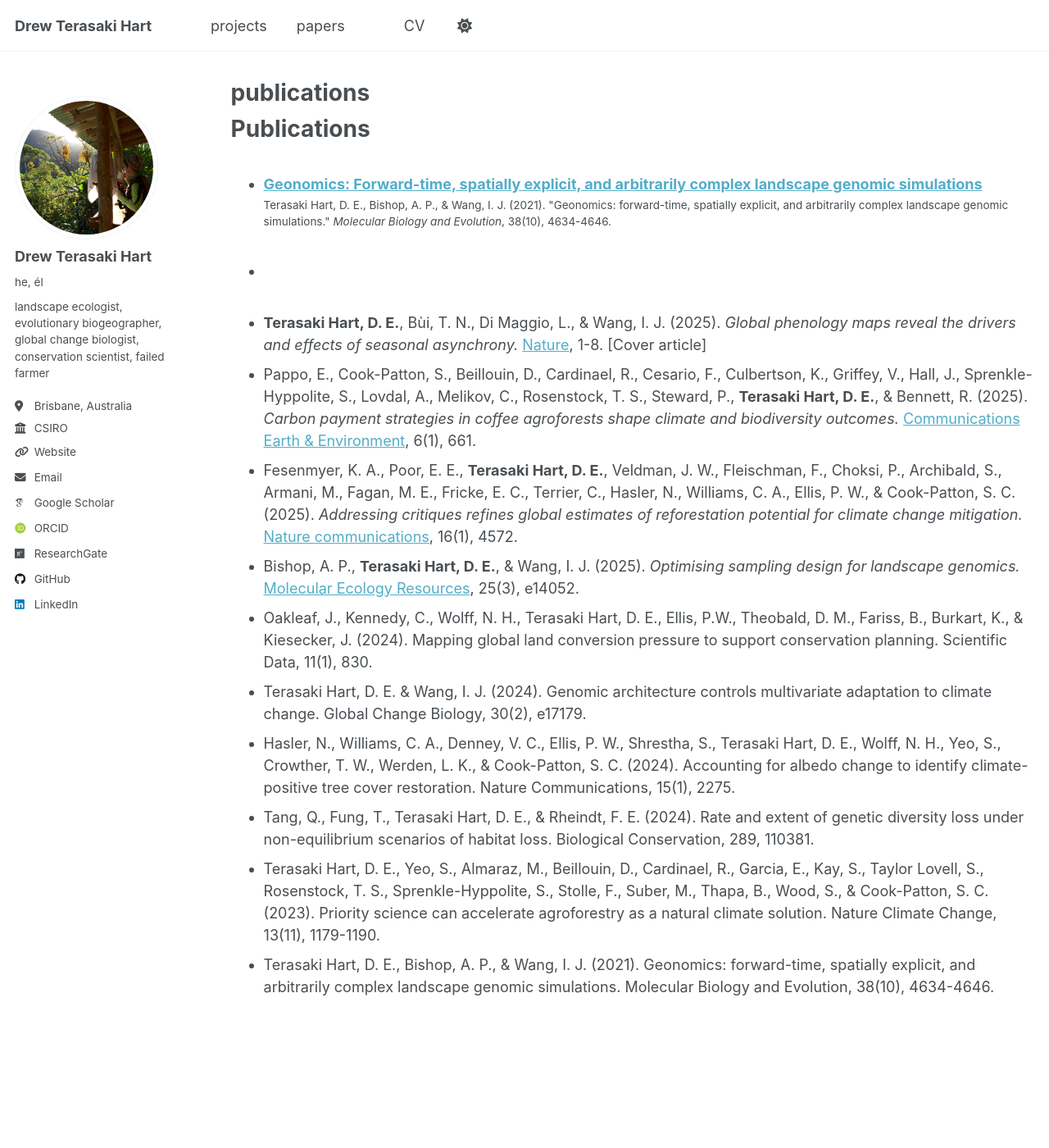
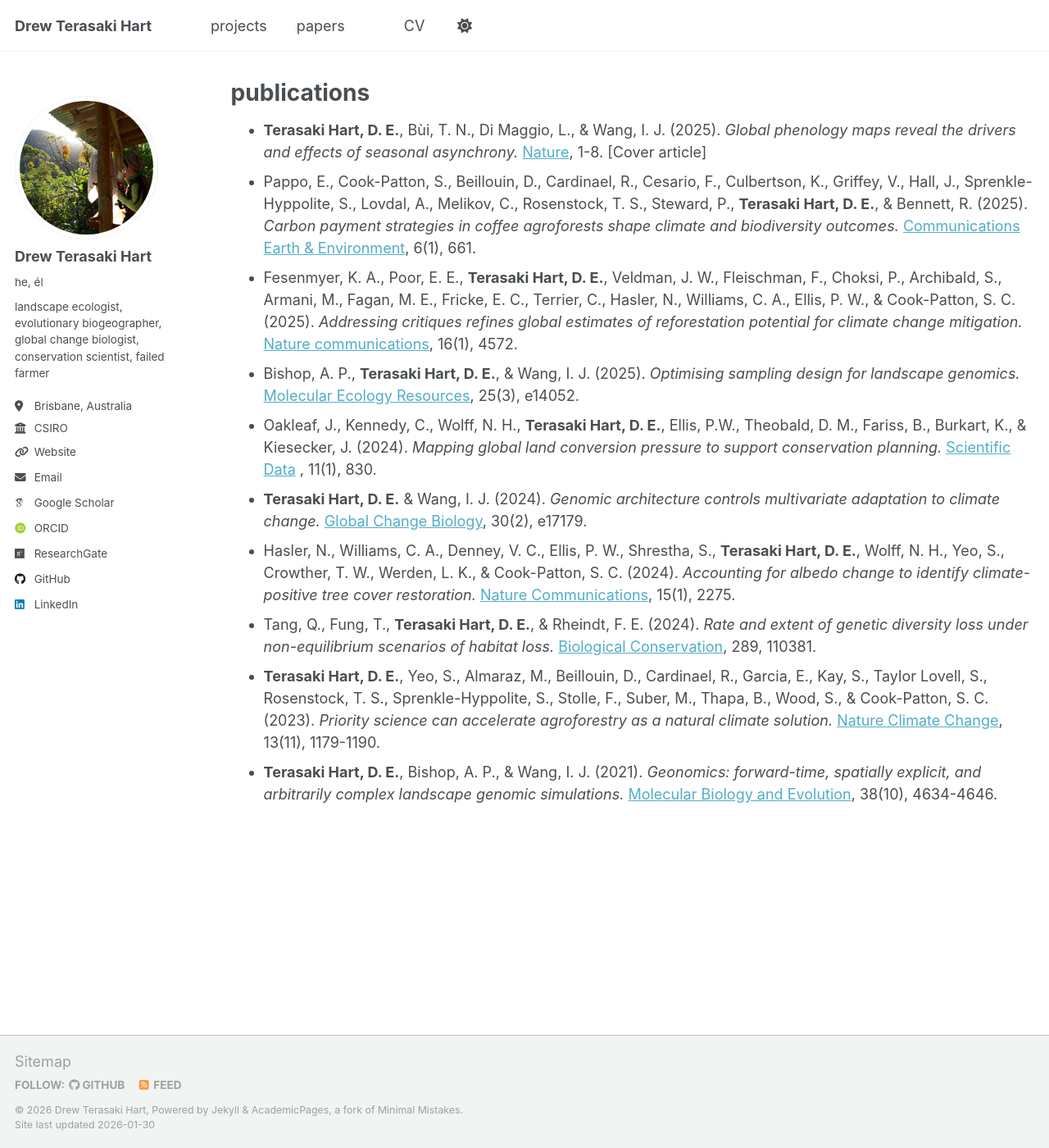
Before and after one commit to erthward/erthward.github.io, a Jekyll site: the page built from _pages/publications.md, in a window 1280 px wide and 1400 px high. Shown: the whole window at 82% size. Built offline with Jekyll 4.4.1, drawn with Linux system fonts in a browser that asks for light colours; some web fonts are replaced; a script that is not in the unit is left out.

Commit message:
Finalize pubs page

```diff
--- a/_pages/publications.md
+++ b/_pages/publications.md
@@ -9,19 +9,13 @@ redirect_from:
 
 {% include base_path %}
 
-Publications
-======
-  <ul>{% for post in site.publications reversed %}
-    {% include archive-single-cv.html %}
-  {% endfor %}</ul>
-
-- **Terasaki Hart, D. E.**, Bùi, T. N., Di Maggio, L., & Wang, I. J. (2025). *Global phenology maps reveal the drivers and effects of seasonal asynchrony.* [Nature](files/terasaki_hart_2025_global_phenology_maps.pdf), 1-8. [Cover article]
-- Pappo, E., Cook-Patton, S., Beillouin, D., Cardinael, R., Cesario, F., Culbertson, K., Griffey, V., Hall, J., Sprenkle-Hyppolite, S., Lovdal, A., Melikov, C., Rosenstock, T. S., Steward, P., **Terasaki Hart, D. E.**, & Bennett, R. (2025). *Carbon payment strategies in coffee agroforests shape climate and biodiversity outcomes.* [Communications Earth & Environment](files/pappo_2025_carbon_payment_in_coffee_agroforests.pdf), 6(1), 661.
-- Fesenmyer, K. A., Poor, E. E., **Terasaki Hart, D. E.**, Veldman, J. W., Fleischman, F., Choksi, P., Archibald, S., Armani, M., Fagan, M. E., Fricke, E. C., Terrier, C., Hasler, N., Williams, C. A., Ellis, P. W., & Cook-Patton, S. C. (2025). *Addressing critiques refines global estimates of reforestation potential for climate change mitigation.* [Nature communications](files/fesenmyer_2025_addressing_critiques_refines_global_estimates_of_reforestation_potential.pdf), 16(1), 4572.
-- Bishop, A. P., **Terasaki Hart, D. E.**, & Wang, I. J. (2025). *Optimising sampling design for landscape genomics.* [Molecular Ecology Resources](files/bishop_2024_optimising_sampling_design_for_landscape_genomics.pdf), 25(3), e14052.
-- Oakleaf, J., Kennedy, C., Wolff, N. H., Terasaki Hart, D. E., Ellis, P.W., Theobald, D. M., Fariss, B., Burkart, K., & Kiesecker, J. (2024). Mapping global land conversion pressure to support conservation planning. Scientific Data, 11(1), 830.
-- Terasaki Hart, D. E. & Wang, I. J. (2024). Genomic architecture controls multivariate adaptation to climate change. Global Change Biology, 30(2), e17179.
-- Hasler, N., Williams, C. A., Denney, V. C., Ellis, P. W., Shrestha, S., Terasaki Hart, D. E., Wolff, N. H., Yeo, S., Crowther, T. W., Werden, L. K., & Cook-Patton, S. C. (2024). Accounting for albedo change to identify climate-positive tree cover restoration. Nature Communications, 15(1), 2275.
-- Tang, Q., Fung, T., Terasaki Hart, D. E., & Rheindt, F. E. (2024). Rate and extent of genetic diversity loss under non-equilibrium scenarios of habitat loss. Biological Conservation, 289, 110381.
-- Terasaki Hart, D. E., Yeo, S., Almaraz, M., Beillouin, D., Cardinael, R., Garcia, E., Kay, S., Taylor Lovell, S., Rosenstock, T. S., Sprenkle-Hyppolite, S., Stolle, F., Suber, M., Thapa, B., Wood, S., & Cook-Patton, S. C. (2023). Priority science can accelerate agroforestry as a natural climate solution. Nature Climate Change, 13(11), 1179-1190.
-- Terasaki Hart, D. E., Bishop, A. P., & Wang, I. J. (2021). Geonomics: forward-time, spatially explicit, and arbitrarily complex landscape genomic simulations. Molecular Biology and Evolution, 38(10), 4634-4646.
+- **Terasaki Hart, D. E.**, Bùi, T. N., Di Maggio, L., & Wang, I. J. (2025). *Global phenology maps reveal the drivers and effects of seasonal asynchrony.* [Nature](../files/terasaki_hart_2025_global_phenology_maps.pdf), 1-8. [Cover article]
+- Pappo, E., Cook-Patton, S., Beillouin, D., Cardinael, R., Cesario, F., Culbertson, K., Griffey, V., Hall, J., Sprenkle-Hyppolite, S., Lovdal, A., Melikov, C., Rosenstock, T. S., Steward, P., **Terasaki Hart, D. E.**, & Bennett, R. (2025). *Carbon payment strategies in coffee agroforests shape climate and biodiversity outcomes.* [Communications Earth & Environment](../files/pappo_2025_carbon_payment_in_coffee_agroforests.pdf), 6(1), 661.
+- Fesenmyer, K. A., Poor, E. E., **Terasaki Hart, D. E.**, Veldman, J. W., Fleischman, F., Choksi, P., Archibald, S., Armani, M., Fagan, M. E., Fricke, E. C., Terrier, C., Hasler, N., Williams, C. A., Ellis, P. W., & Cook-Patton, S. C. (2025). *Addressing critiques refines global estimates of reforestation potential for climate change mitigation.* [Nature communications](../files/fesenmyer_2025_addressing_critiques_refines_global_estimates_of_reforestation_potential.pdf), 16(1), 4572.
+- Bishop, A. P., **Terasaki Hart, D. E.**, & Wang, I. J. (2025). *Optimising sampling design for landscape genomics.* [Molecular Ecology Resources](../files/bishop_2024_optimising_sampling_design_for_landscape_genomics.pdf), 25(3), e14052.
+- Oakleaf, J., Kennedy, C., Wolff, N. H., **Terasaki Hart, D. E.**, Ellis, P.W., Theobald, D. M., Fariss, B., Burkart, K., & Kiesecker, J. (2024). *Mapping global land conversion pressure to support conservation planning.* [Scientific Data](../files/oakleaf_2024_mapping_global_land_conversion_pressure.pdf) , 11(1), 830.
+- **Terasaki Hart, D. E.** & Wang, I. J. (2024). *Genomic architecture controls multivariate adaptation to climate change.* [Global Change Biology](../files/terasaki_hart_2024_genomic_architecture_controls_multivariate_adaptation.pdf), 30(2), e17179.
+- Hasler, N., Williams, C. A., Denney, V. C., Ellis, P. W., Shrestha, S., **Terasaki Hart, D. E.**, Wolff, N. H., Yeo, S., Crowther, T. W., Werden, L. K., & Cook-Patton, S. C. (2024). *Accounting for albedo change to identify climate-positive tree cover restoration.* [Nature Communications](../files/hasler_2024_accounting_for_albedo_change.pdf), 15(1), 2275.
+- Tang, Q., Fung, T., **Terasaki Hart, D. E.**, & Rheindt, F. E. (2024). *Rate and extent of genetic diversity loss under non-equilibrium scenarios of habitat loss.* [Biological Conservation](../files/tang_2023_rate_and_extent_of_genetic_diversity_loss.pdf), 289, 110381.
+- **Terasaki Hart, D. E.**, Yeo, S., Almaraz, M., Beillouin, D., Cardinael, R., Garcia, E., Kay, S., Taylor Lovell, S., Rosenstock, T. S., Sprenkle-Hyppolite, S., Stolle, F., Suber, M., Thapa, B., Wood, S., & Cook-Patton, S. C. (2023). *Priority science can accelerate agroforestry as a natural climate solution.* [Nature Climate Change](../files/terasaki_hart_2023_priority_science_can_accelerate_agroforestry.pdf), 13(11), 1179-1190.
+- **Terasaki Hart, D. E.**, Bishop, A. P., & Wang, I. J. (2021). *Geonomics: forward-time, spatially explicit, and arbitrarily complex landscape genomic simulations.* [Molecular Biology and Evolution](../files/terasaki_hart_2024_genomic_architecture_controls_multivariate_adaptation.pdf), 38(10), 4634-4646.
```
